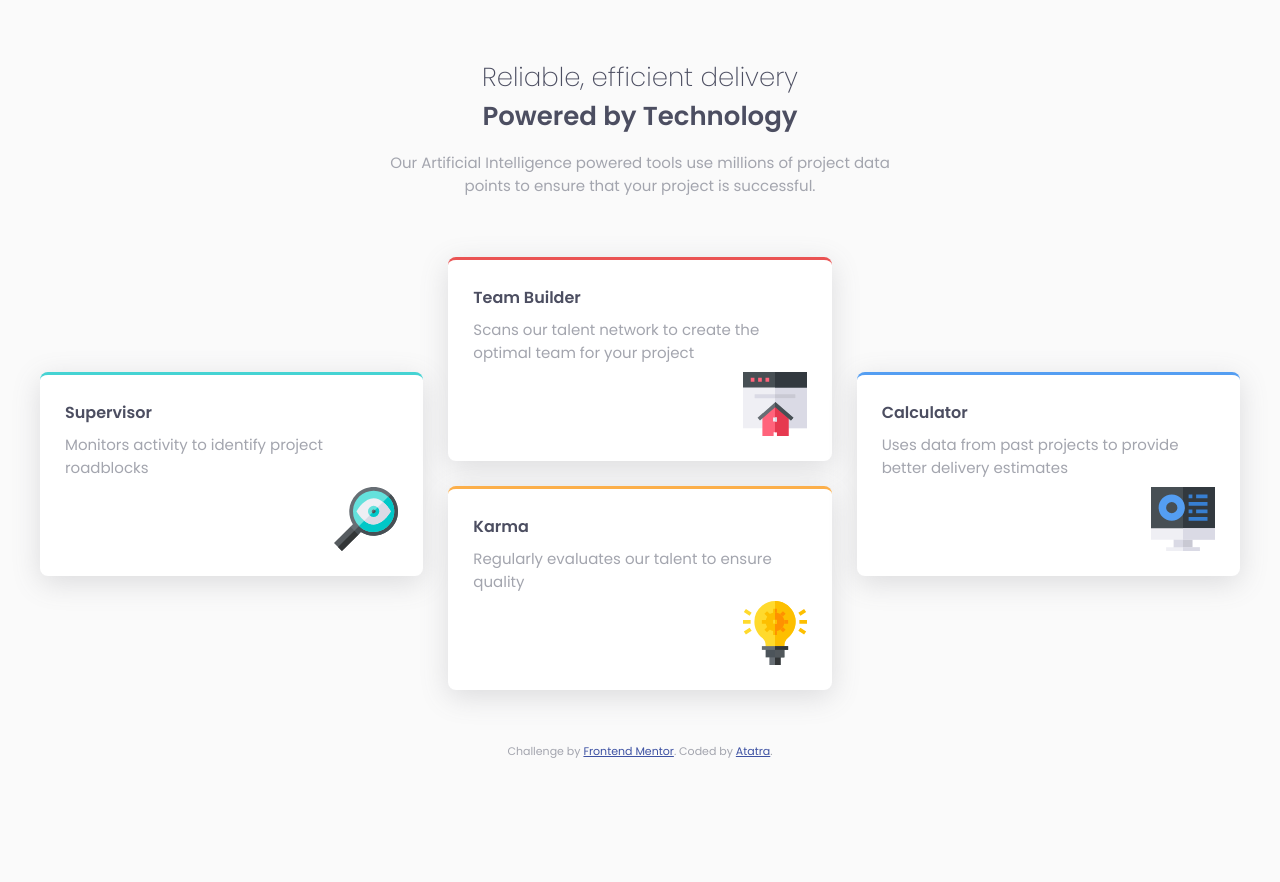
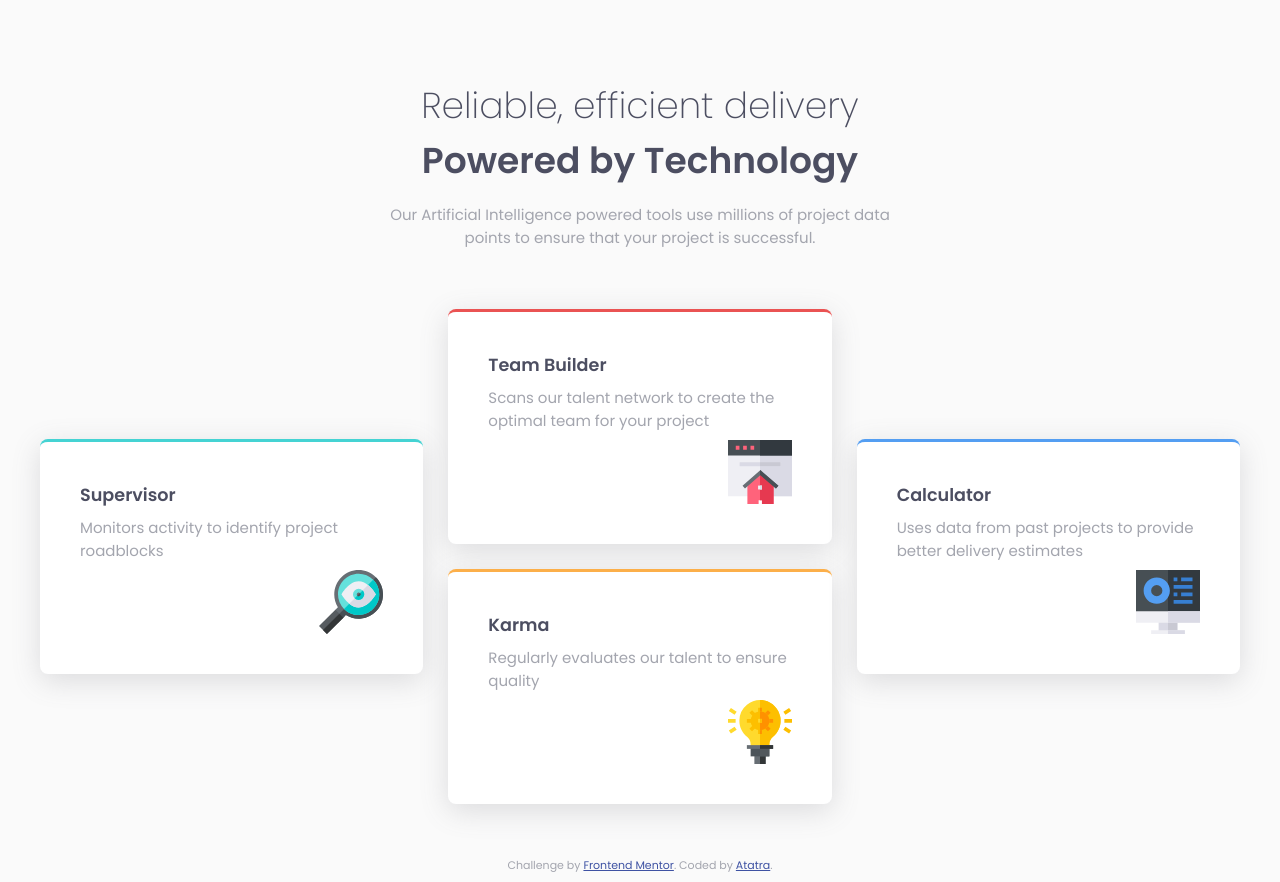
Before and after one commit to Atatra/four-card-section, a plain HTML site: page index.html in a window 1280 px wide. Before the commit the page ends 800 px from the top, so only its background shows below. Drawn offline with Linux system fonts and the light colour scheme.

Commit message:
Fix 80% screen size

```diff
--- a/global.css
+++ b/global.css
@@ -15,15 +15,16 @@ body {
   flex-direction: column;
 }
 
-h1,
-h2 {
+h1 {
   color: var(--vDarkBlue);
-  font-size: 1.625rem;
+  font-size: 2.25rem;
   margin: 0px;
 }
 
 h2 {
-  font-size: medium;
+  color: var(--vDarkBlue);
+  font-size: 1.1rem;
+  margin: 0px;
 }
 
 header {
@@ -54,8 +55,9 @@ main.grid {
 @media screen and (min-width: 640px) {
   main.grid {
     display: grid;
-    grid-template-columns: repeat(3, 1fr);
+    grid-template-columns: repeat(3, minmax(25%, 383.33px));
     grid-template-rows: repeat(2, 1fr);
+    max-width: 100%;
   }
   .supervisor {
     grid-area: 1 / 1 / 3 / 2;
@@ -70,13 +72,13 @@ main.grid {
     align-items: center;
   }
   .supervisor > .card {
-    max-width: 100%;
+    width: 100%;
   }
   .calculator > .card {
-    max-width: 100%;
+    width: 100%;
   }
   header {
-    margin-top: 50px;
+    margin-top: 70px;
     margin-bottom: 60px;
   }
 }
@@ -87,7 +89,7 @@ main.grid {
   border-radius: 8px;
   display: flex;
   flex-direction: column;
-  padding: 25px;
+  padding: 40px;
 }
 
 .card > img {
```
